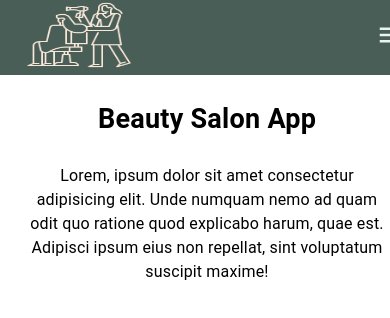
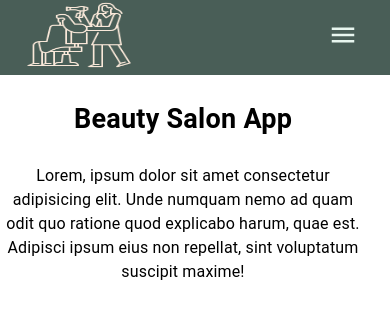
Before and after one commit to yamin227580/mini-pos-app, a Next.js app: page / in a window 390 px wide. Shown: the top 318 px of the page. Built offline with nearby package versions, Linux system fonts and the light colour scheme.

Commit message:
fixed for mobile view5

```diff
--- a/src/components/ItemCard/index.tsx
+++ b/src/components/ItemCard/index.tsx
@@ -15,7 +15,7 @@ const ItemCard = ({ itemcategory, key, itemKey, imageUrl }: Props) => {
       sx={{
         width: 150,
         height: 150,
-        pb: 8,
+        pb: 10,
         mb: 5,
       }}
     >
--- a/src/components/Topbar/index.tsx
+++ b/src/components/Topbar/index.tsx
@@ -9,15 +9,11 @@ const Topbar = () => {
   return (
     <Box
       sx={{
-        width: "100vw",
         display: "flex",
         alignItems: "center",
         justifyContent: "space-between",
         px: 3,
         bgcolor: "#495E57",
-        // position: "fixed",
-        // top: 0,
-        // zIndex: 5,
       }}
     >
       <Box
--- a/src/components/backofficeLayout/BackofficeLayout.tsx
+++ b/src/components/backofficeLayout/BackofficeLayout.tsx
@@ -10,7 +10,7 @@ interface Props {
 
 const BackofficeLayout = ({ children }: Props) => {
   return (
-    <Box>
+    <Box sx={{ display: "flex", width: "100vw", flexDirection: "column" }}>
       <Topbar />
 
       <Box sx={{ display: "flex", position: "relative" }}>
@@ -18,7 +18,7 @@ const BackofficeLayout = ({ children }: Props) => {
           <Sidebar />
         </Box>
         {/* children component */}
-        <Box sx={{ width: "100%", height: "100%", pl: 3, pt: 3 }}>
+        <Box sx={{ width: "100vw", height: "100vh", pr: 3, pt: 3 }}>
           {children}
         </Box>
       </Box>
```
